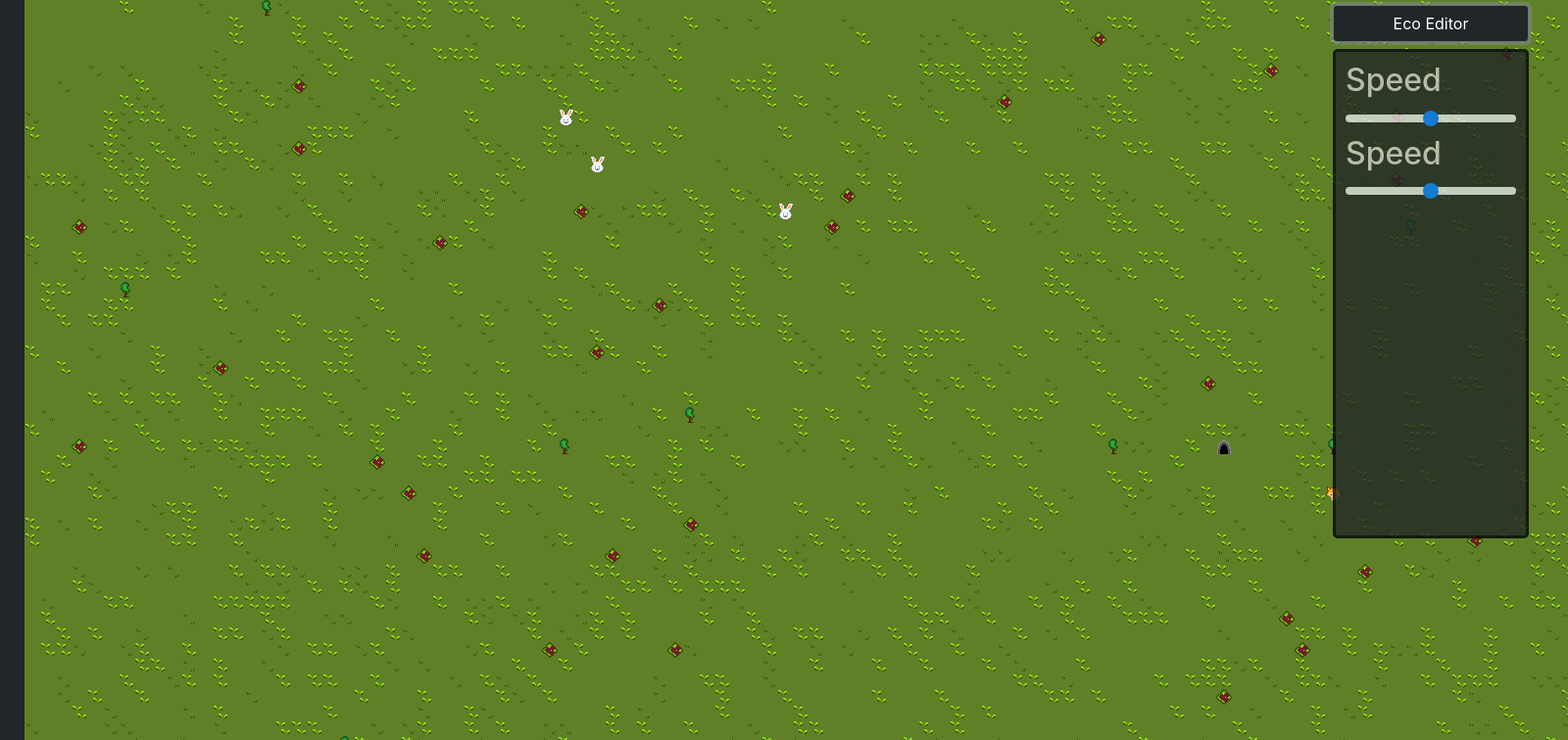
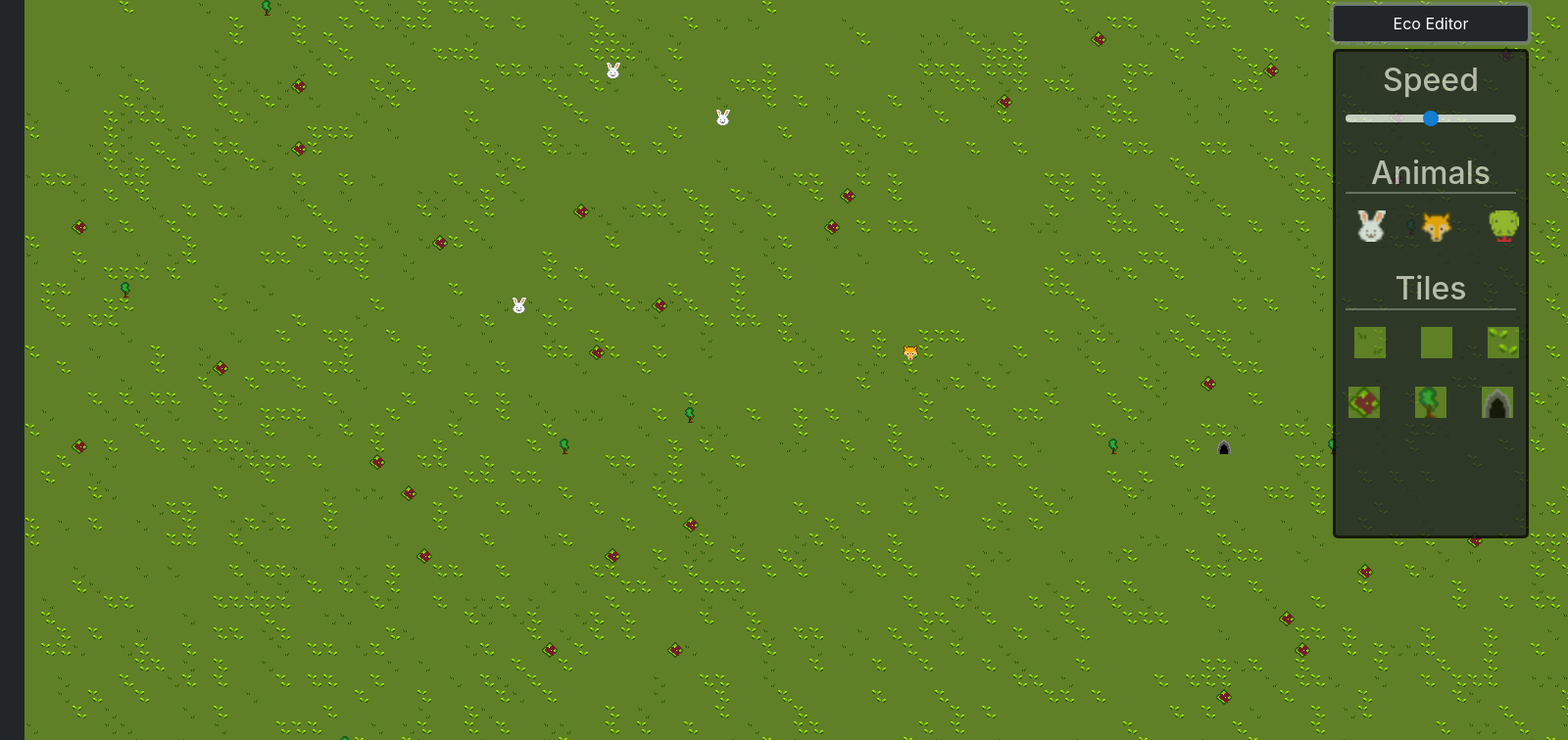
Before and after one commit to gardgeoff95/ecobourne-game-client, an Electron app: page index.html in a window 1600 px wide. Both pictures are taken after a click on the button "Eco Editor". Shown: the top 756 px of the page at 98% size. Drawn offline with nearby package versions, Linux system fonts and the light colour scheme.

Commit message:
bugfixes

```diff
--- a/index.html
+++ b/index.html
@@ -39,8 +39,53 @@
           <input type="range" class="custom-range" id="customRange1" />
         </div>
         <div class="sliderSet">
-          <h2>Speed</h2>
-          <input type="range" class="custom-range" id="customRange1" />
+          <h2 class="navHeaders">Animals</h2>
+          <div class="row">
+            <div class="col-md-4">
+              <button class="iconButton">
+                <img class="icons" src="rabbit.png" />
+              </button>
+            </div>
+            <div class="col-md-4">
+              <button class="iconButton">
+                <img class="icons" src="fox.png" />
+              </button>
+            </div>
+            <div class="col-md-4">
+              <button class="iconButton">
+                <img class="icons" src="snake.png" />
+              </button>
+            </div>
+          </div>
+          <h2 class="navHeaders">Tiles</h2>
+          <div class="row">
+            <div class="col-md-4">
+              <button class="iconButton">
+              <img class="icons" src="grass1.png" />
+            </button>
+            </div>
+            <div class="col-md-4">
+              <button class="iconButton">
+              <img class="icons" src="grass2.png" />
+            </button>
+            </div>
+            <div class="col-md-4">
+              <button class="iconButton">
+              <img class="icons" src="grass3.png" />
+            </button>
+            </div>
+          </div>
+          <div class="row">
+              <div class="col-md-4">
+                <img class="tile-icons icons" src="berries.png" />
+              </div>
+              <div class="col-md-4">
+                <img class="tile-icons icons" src="tree.png" />
+              </div>
+              <div class="col-md-4">
+                <img class="tile-icons icons" src="den.png" />
+              </div>
+            </div>
         </div>
       </div>
 
--- a/logic.js
+++ b/logic.js
@@ -62,7 +62,7 @@ let Animal = function(animalType, x, y, id, color, speedModifier, direction) {
   this.reevaluate = false;
 
   this.maxHunger = randomNumber(2000, 3000);
-  this.starvation = randomNumber(4000, 4500);
+  this.starvation = randomNumber(3000, 3100);
 
   this.currentDirection = direction;
   this.upOrDown = "up";
@@ -98,6 +98,7 @@ let Animal = function(animalType, x, y, id, color, speedModifier, direction) {
 
   //Function called every time the startGame interval is called
   this.stateManager = function() {
+
 
 
     if (this.state === "idle") {
@@ -181,7 +182,7 @@ let Animal = function(animalType, x, y, id, color, speedModifier, direction) {
       this.denCounter++;
       if (this.denCounter > 500) {
         let dir = randomNumber(1, 2);
-        if (foxArray.length < 20) {
+        if (foxArray.length < 4) {
           foxId++;
           if (dir === 1) {
             foxArray.push(
@@ -266,7 +267,7 @@ let Animal = function(animalType, x, y, id, color, speedModifier, direction) {
     }
 
     this.moveCounter += 50;
-    console.log(this.denPath);
+
     if (this.moveCounter > 100) {
       if (this.row > this.denPath.y && possibleJumps.includes("up")) {
         this.row -= 1;
@@ -308,8 +309,8 @@ let Animal = function(animalType, x, y, id, color, speedModifier, direction) {
   this.die = function() {
     if (this.animalType === "rabbit") {
       bunniesArray = bunniesArray.filter(bunny => bunny.id != this.id);
-      console.log("another one bites the dust")
-      console.log(bunniesArray.length)
+      // console.log("another one bites the dust")
+      // console.log(bunniesArray.length)
     }
     // for (let i = 0; i < bunniesArray.length; i++) {
     //   if (this.id === bunniesArray[i].id) {
@@ -364,7 +365,11 @@ let Animal = function(animalType, x, y, id, color, speedModifier, direction) {
     }
     this.hunger++;
     this.babyTime++;
-
+    this.timeAlive++;
+    if (this.timeAlive > randomNumber(2000, 3000)) {
+      console.log("died from age");
+      this.state = "dead";
+    }
 
     this.moveCounter += 20;
     if (this.moveCounter > 100) {
@@ -459,7 +464,7 @@ let Animal = function(animalType, x, y, id, color, speedModifier, direction) {
         }
 
         this.timeAlive++;
-        if (this.timeAlive > randomNumber(100000, 50000000)) {
+        if (this.timeAlive > randomNumber(2000, 3000)) {
           console.log("died from age");
           this.state = "dead";
         }
@@ -792,7 +797,7 @@ function mainLoop() {
   }
 }
 function startGame() {
-  setInterval(mainLoop, 10);
+  setInterval(mainLoop, 1);
 }
 
 
--- a/style.css
+++ b/style.css
@@ -1,3 +1,7 @@
+*{
+  outline: none;
+}
+
 body {
   background-color: #222629
 }
@@ -6,12 +10,7 @@ canvas {
  left: 25px;
 
 }
-#background {
-}
-#myCanvas {
-}
-#stage {
-}
+
 #navigation{
   position: fixed;
   z-index: 1000
@@ -30,7 +29,7 @@ canvas {
   color: #cbcccc;
   border: 3px solid black;
   border-radius: 5px;
-
+  text-align: center
 }
 #showSliders{
   position: fixed;
@@ -46,3 +45,29 @@ canvas {
   background-color: #7c8993
 
 }
+
+.icons{
+
+  width: 32px;
+  height: 32px;
+}
+.iconButton{
+  background-color: transparent;
+  border: none;
+  height : 50px;
+  width: 50px;
+}
+.iconButton:focus{
+  outline: none;
+  background-color: #6B6E70;
+  border: 2px solid black;
+  border-radius: 5px;
+}
+.navHeaders{
+  margin-top: 20px;
+  border-bottom: 2px solid #6B6E70;
+}
+.tile-icons{
+  margin-top: 20px;
+  margin-bottom: 20px;
+}
```
Also changed, not shown: test.js (+9 -12 lines), berries.png (added), den.png (added), grass1.png (added), grass2.png (added), grass3.png (added), tree.png (added).
